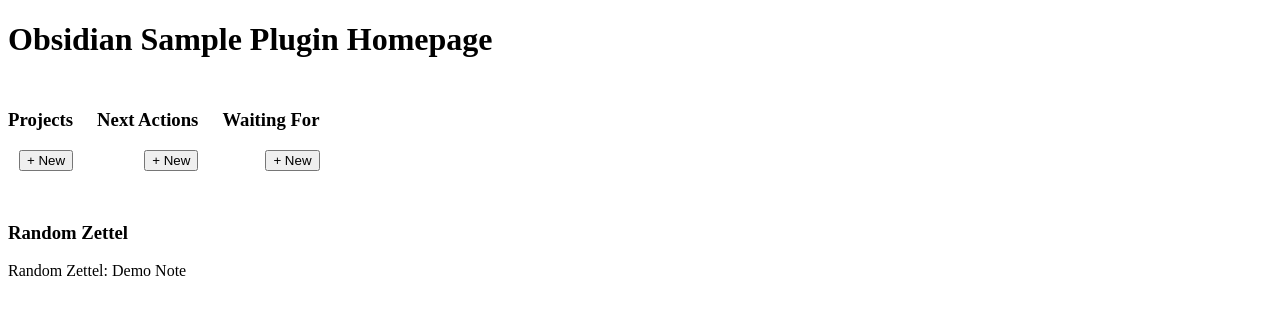
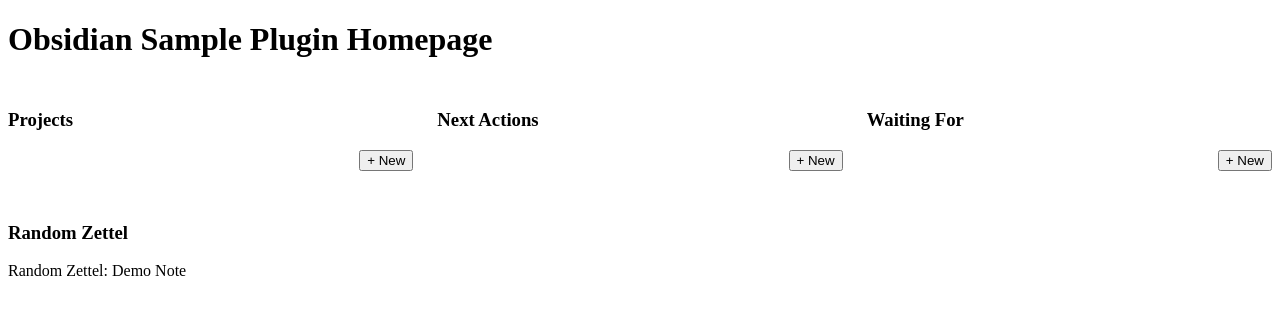
Before and after one commit to Sarkasian/obsidian-gtz-plugin, a Vue app: page / in a window 1280 px wide. Shown: the top 314 px of the page. Built offline with nearby package versions, Linux system fonts and the light colour scheme; the HTML template or start-up script is replaced by a standard one.

Commit message:
Updated Card CSS to make them fill the space they're given

```diff
--- a/src/gtd_card/GtdRegistryCard.vue
+++ b/src/gtd_card/GtdRegistryCard.vue
@@ -1,22 +1,28 @@
 <template>
   <div class="mod-card">
     <div v-if="loading" class="mod-muted">Loading tasks...</div>
-    <div v-else style="display: flex; gap: 1.5rem; width: 100%;">
+    <div style="display: flex; flex-direction: row; gap: 1.5rem; width: 100%;">
+      <div style="flex: 1 1 0; min-width: 0;">
         <ProjectsCard
           :items="projects"
           :onCreate="() => openModal('project')"
           :onEdit="(item) => openModal('project', item)"
         />
+      </div>
+      <div style="flex: 1 1 0; min-width: 0;">
         <NextActionsCard
           :items="actions"
           :onCreate="() => openModal('action')"
           :onEdit="(item) => openModal('action', item)"
         />
+      </div>
+      <div style="flex: 1 1 0; min-width: 0;">
         <WaitingForCard
           :items="waitingFor"
           :onCreate="() => openModal('waiting')"
           :onEdit="(item) => openModal('waiting', item)"
         />
+      </div>
     </div>
     <div v-if="modalOpen">
       <div class="modal mod-settings">
@@ -275,3 +281,12 @@
 
 onMounted(reloadTasks);
 </script>
+
+<style scoped>
+.gtd-warning {
+  color: var(--color-orange);
+  margin-left: 0.5em;
+  font-size: 1.2em;
+  vertical-align: middle;
+}
+</style>
```
Also changed, not shown: obsidian-gtz-plugin.css (added, +7 -0 lines). Lines whose indentation alone changed are shown as unchanged.
